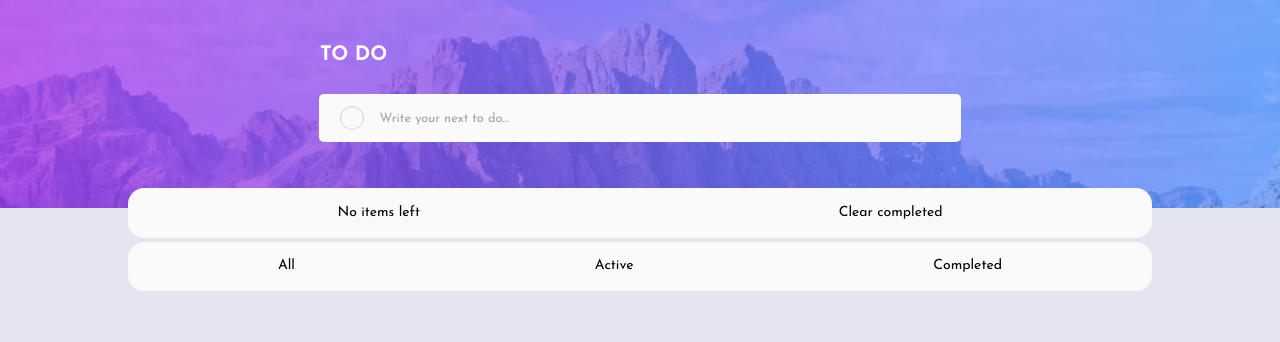
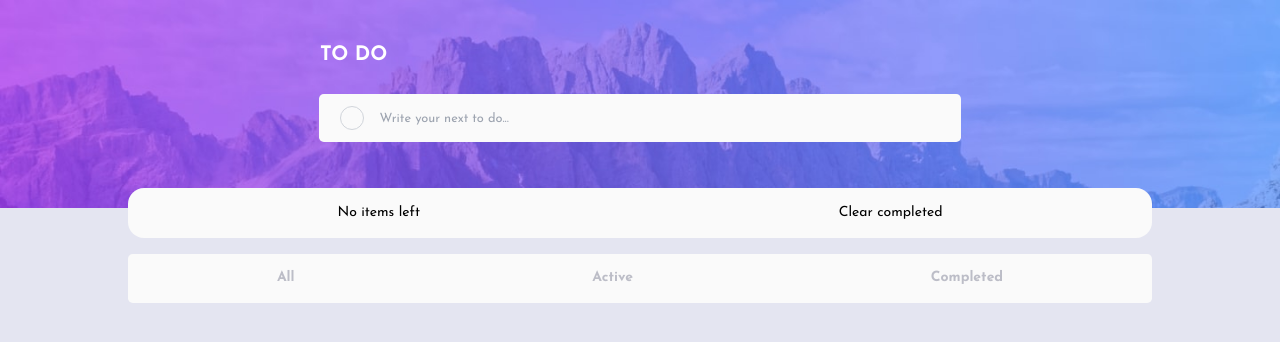
Before and after one commit to tarikcahta/to-do-app, a React (Create React App) app: page / in a window 1280 px wide. Shown: the top 342 px of the page. Built offline with nearby package versions, Linux system fonts and the light colour scheme; some icons are missing; the HTML template or start-up script is replaced by a standard one.

Commit message:
change action bar styles

```diff
--- a/src/components/SelectToDos/SelectToDos.styles.js
+++ b/src/components/SelectToDos/SelectToDos.styles.js
@@ -1,23 +1,28 @@
 import styled from 'styled-components';
 
 export const StyledFilterButtons = styled.div`
-  margin-top: 0.25rem;
+  margin-top: 1rem;
   display: flex;
   height: 3.1rem;
   width: 100%;
   flex-direction: row;
   align-items: center;
   justify-content: space-around;
-  border-radius: 1rem;
-  background-color: hsl(0, 0%, 98%);
+  border-radius: 0.3rem;
+  color: ${(props) => props.theme.filterToDosColor};
+  background-color: ${(props) => props.theme.toDoBgColor};
   font-size: 0.875rem /* 14px */;
+  font-weight: 900;
   line-height: 1.25rem /* 20px */;
 `;
 
 export const StyledFilterButton = styled.button`
-  /* color: ;
-  background-color: ; */
   border: none;
   outline: none;
   cursor: pointer;
+
+  &:active,
+  &:focus {
+    color: hsl(220, 98%, 61%);
+  }
 `;
```
